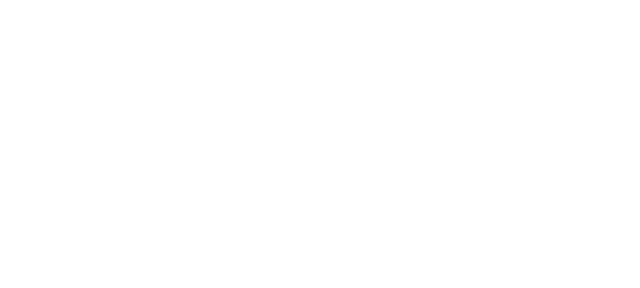
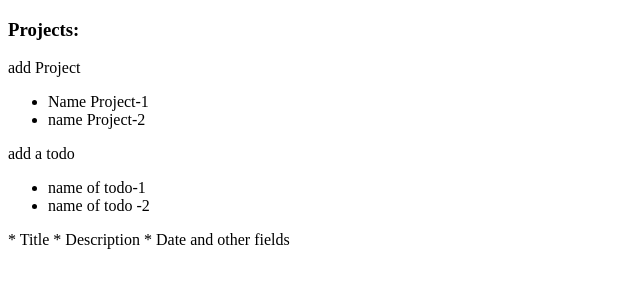
Before and after one commit to redacuve/to-do-js, a website built with webpack: page dist/index.html in a window 1280 px wide. Shown: the whole page, without its empty margins (0-640 px from the left). Built offline with nearby package versions, Linux system fonts and the light colour scheme.

Commit message:
basic html idea of the layout

```diff
--- a/dist/index.html
+++ b/dist/index.html
@@ -6,6 +6,30 @@
     <title>Todo List</title>
 </head>
 <body>
+    <div class="container">
+        <div class="projects-container">
+            <h3>Projects:</h3>
+            <p>add Project</p>
+            <div class="single-projects-list">
+                <ul>
+                    <li>Name Project-1</li>
+                    <li>name Project-2</li>
+                </ul>
+            </div>
+            <div class="single-project-container">
+                add a todo
+                <ul>
+                    <li>name of todo-1</li>
+                    <li>name of todo -2</li>
+                </ul>
+            </div>
+        </div>
+        <div class="todo-container">
+            * Title
+            * Description
+            * Date and other fields
+        </div>
 
+    </div>
 </body>
 </html>
```
